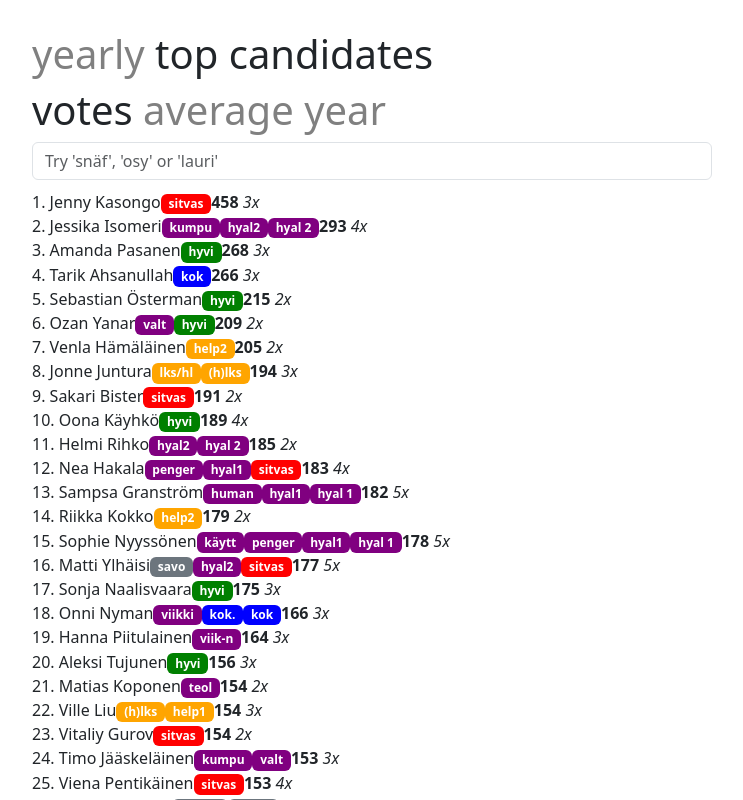
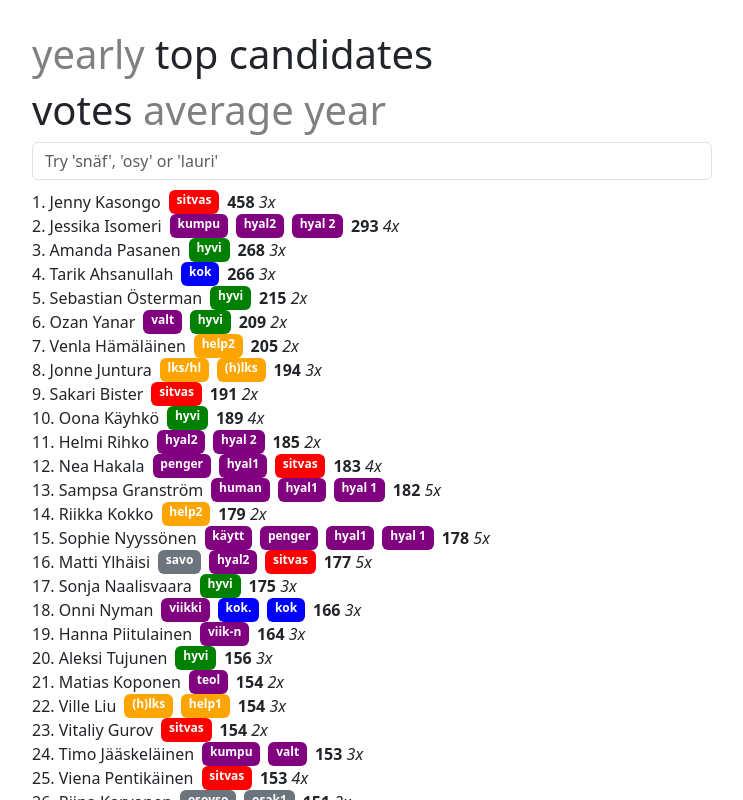
Before and after one commit to julesvirallinen/edarivaalituloswizard-frontti, a React (Create React App) app: page / in a window 1280 px wide. Shown: the top 800 px of the page, without its empty margins (268-1011 px from the left). Built offline with nearby package versions, Linux system fonts and the light colour scheme.

Commit message:
add styled components

```diff
--- a/src/Components/TopCandidates.js
+++ b/src/Components/TopCandidates.js
@@ -17,6 +17,11 @@ const GroupBadge = ({ groupName }) => {
     </>
   )
 }
+
+const Candidate = styled.span`
+  display: flex;
+  gap: 0.5rem;
+`
 
 const getYear = (candidate, year) => {
   return candidate.years.find((y) => y.year === year)
@@ -41,7 +46,7 @@ const DisplayTopCandidate = ({ candidate, index, setCurrentCandidate, setting, s
 
   return (
     <div>
-      <span
+      <Candidate
         className="candidate"
         key={candidate.name}
         onClick={() => setCurrentCandidate(candidate.name)}
@@ -62,7 +67,7 @@ const DisplayTopCandidate = ({ candidate, index, setCurrentCandidate, setting, s
           </span>
         )}
         <br />
-      </span>
+      </Candidate>
     </div>
   )
 }
```
